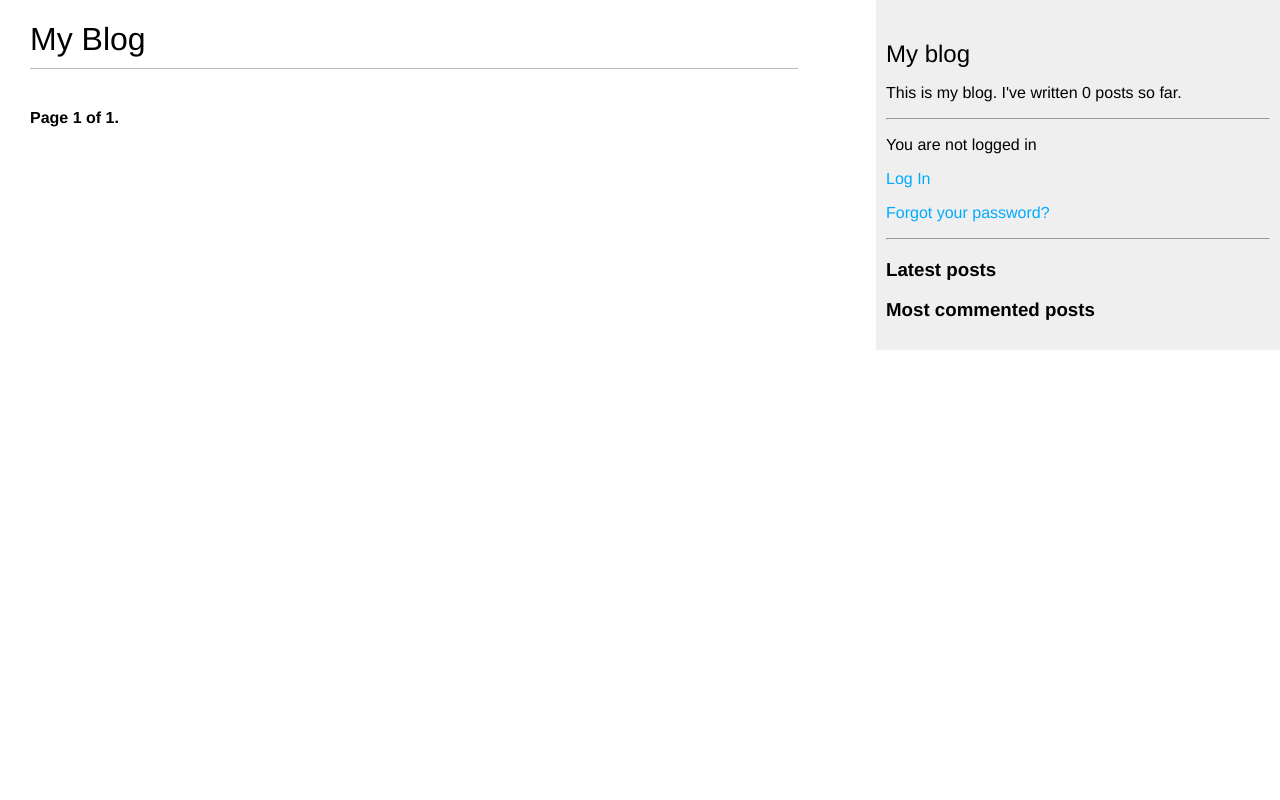
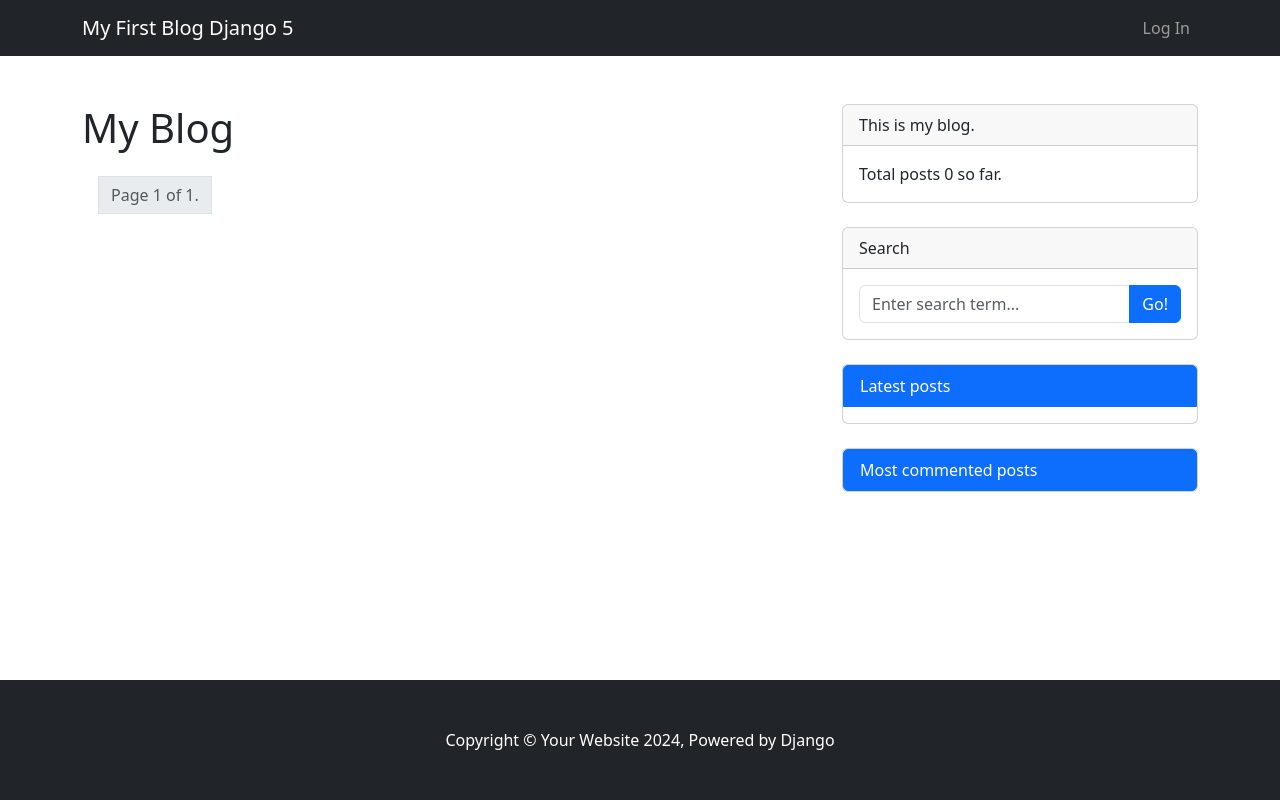
Before and after one commit to smtronic/BlogDjango, a Django app: page / in a window 1280 px wide. Run offline with Django 5.2, Linux system fonts and the light colour scheme; data that the repository does not hold is empty; parts of the project's set-up code (start-up, migrations or seed data) failed here and were passed over; some libraries are stand-ins or nearby versions.

Commit message:
style(templates): integrate Bootstrap into base template and related pages

```diff
--- a/templates/blog/base.html
+++ b/templates/blog/base.html
@@ -3,52 +3,105 @@
 <!DOCTYPE html>
 <html>
 <head>
-  <meta charset="UTF-8">
-  <meta name="viewport" content="width=device-width, initial-scale=1.0">
-  <title>{% block title %}{% endblock title %}</title>
-  <link href="{% static 'css/blog.css' %}" rel="stylesheet">
+    <title>{% block title %}{% endblock %}</title>
+    {% load django_bootstrap5 %}
+    {% bootstrap_css %}
+    {% bootstrap_javascript %}
+
 </head>
-<body>
-<div id="content">
+<body class="d-flex flex-column min-vh-100">
+<!-- Responsive navbar-->
+<nav class="navbar navbar-expand-lg navbar-dark bg-dark">
+    <div class="container">
+        <a class="navbar-brand" href="/">My First Blog Django 5</a>
+        <button class="navbar-toggler" type="button" data-bs-toggle="collapse" data-bs-target="#navbarSupportedContent"
+                aria-controls="navbarSupportedContent" aria-expanded="false" aria-label="Toggle navigation"><span
+                class="navbar-toggler-icon"></span></button>
+        <div class="collapse navbar-collapse" id="navbarSupportedContent">
+            <ul class="navbar-nav ms-auto mb-2 mb-lg-0">
+                {% if user.is_authenticated %}
+                    <li class="nav-item"><a class="nav-link" href="{% url 'users-profile' %}"><img
+                            class="rounded-circle" width="30" src="{{ user.profile.avatar.url }}"/> {{ user.username }}
+                    </a></li>
+                    <li class="nav-item">
+                        <form action="{% url 'logout' %}" method="post">{% csrf_token %}
+                            <a href="#" class="nav-link" onclick="parentNode.submit();">Log Out</a>
+                        </form>
+                    </li>
+                {% else %}
+                    <li class="nav-item"><a class="nav-link" href="{% url 'login' %}">Log In</a></li>
+                {% endif %}
+            </ul>
+        </div>
+    </div>
+</nav>
+<!-- Page content-->
+<div class="container mt-5">
+    <div class="row">
+        <div class="col-lg-8">
             {% if messages %}
                 {% for message in messages %}
-        {{ message.tags }} {{ message }}
+                    <div class="container d-flex align-items-center justify-content-center">
+                        <div class="alert alert-warning alert-dismissible fade show w-50  d-block" role="alert">
+                            {{ message }}
+                            <button type="button" class="btn-close" data-bs-dismiss="alert" aria-label="Close"></button>
+                        </div>
+                    </div>
                 {% endfor %}
             {% endif %}
+
             {% block content %}
-  {% endblock content %}
+            {% endblock %}
         </div>
-<div id="sidebar">
-  <h2>My blog</h2>
-  <p>
-      This is my blog.
-      I've written {% total_posts %} posts so far.
-  </p>
-  <hr>
-    {% if user.is_authenticated %}
-        Hi {{ user.username }}!
-        <p><a href="{% url 'users-profile' %}">My profile</a></p>
-        <form action="{% url 'logout' %}" method="post">
-            {% csrf_token %}
-            <a href="#" onclick="parentNode.submit();">Log Out</a>
+        <!-- Widgets-->
+        <div class="col-lg-4">
+            <div class="card mb-4">
+                <div class="card-header">This is my blog.</div>
+                <div class="card-body">
+                    Total posts {% total_posts %} so far.
+                </div>
+            </div>
+            <!-- Search widget-->
+            <div class="card mb-4">
+                <div class="card-header">Search</div>
+                <div class="card-body">
+                    <div class="input-group">
+                        <form action="/search/" method="get" class="input-group">
+                            <input type="text" name="query" class="form-control" placeholder="Enter search term..."
+                                   required="" id="id_query">
+                            <button class="btn btn-primary" id="button-search" type="submit">Go!</button>
                         </form>
-    {% else %}
-        <p>You are not logged in</p>
-        <p><a href="{% url 'login' %}">Log In</a></p>
-        <p><a href="{% url 'password_reset' %}">Forgot your password?</a></p>
-    {% endif %}
-  <hr>
-  <h3>Latest posts</h3>
+                    </div>
+                </div>
+            </div>
+            <!-- Latest posts widget-->
+            <div class="card mb-4">
+                <div class="list-group">
+                    <a class="list-group-item list-group-item-action active" aria-current="true">
+                        Latest posts
+                    </a>
                     {% show_latest_posts 3 %}
-  <h3>Most commented posts</h3>
-  {% get_most_commented_posts as most_commented_posts%}
-  <ul>
-    {% for post in most_commented_posts  %}
-    <li>
-      <a href="{{ post.get_absolute_url}}">{{post.title}}</a>
-    </li>
+                </div>
+            </div>
+            <div class="card mb-4">
+                <div class="list-group">
+                    <a class="list-group-item list-group-item-action active" aria-current="true">
+                        Most commented posts
+                    </a>
+                    {% get_most_commented_posts as most_commented_posts %}
+                    {% for post in most_commented_posts %}
+                        <a class="list-group-item list-group-item-action"
+                           href="{{ post.get_absolute_url }}">{{ post.title }}</a>
                     {% endfor %}
-  </ul>
                 </div>
+            </div>
+        </div>
+    </div>
+</div>
+<!-- Footer-->
+<footer class="py-5 bg-dark mt-2 mt-auto">
+    <div class="container"><p class="m-0 text-center text-white">Copyright &copy; Your Website 2024, Powered by
+        Django</p></div>
+</footer>
 </body>
 </html>
--- a/templates/blog/post/list.html
+++ b/templates/blog/post/list.html
@@ -8,24 +8,24 @@
     {% if tag %}
         <h2>Posts tagged with "{{ tag.name }}"</h2> {% endif %}
     {% for post in posts %}
-        <h2>
+        <h2 class="fw-bolder">
             <a href="{{ post.get_absolute_url }}">
                 {{ post.title }}
             </a>
         </h2>
-        <p class="tags">
+            {% if post.tags.all %}
             Tags:
             {% for tag in post.tags.all %}
-                <a href="{% url 'blog:post_list_by_tag' tag.slug %}">
+                <a class="badge bg-secondary text-decoration-none link-light" href="{% url 'blog:post_list_by_tag' tag.slug %}">
                     {{ tag.name }}
                 </a>
                 {% if not forloop.last %}, {% endif %}
             {% endfor %}
-        </p>
-        <p class="date">
+        {% endif %}
+        <div class="text-muted fst-italic mb-2">
             Published {{ post.publish }} by {{ post.author }}
-        </p>
-        {{ post.body|markdown|truncatewords_html:30 }}
+        </div>
+        <div  class="mb-5">{{ post.body|markdown|truncatewords_html:30 }}</div>
     {% endfor %}
     {% include "pagination.html" with page=posts %}
 {% endblock %}
--- a/templates/blog/post/search.html
+++ b/templates/blog/post/search.html
@@ -10,6 +10,7 @@
         {% with results.count as total_results %}
             Found {{ total_results }} result{{ total_results|pluralize }} {% endwith %}
     </h3>
+    <hr class="mt-1 mb-1"/>
     {% for post in results %}
         <h4>
             <a href="{{ post.get_absolute_url }}"> {{ post.title }}
@@ -23,7 +24,7 @@
         Search for posts
     </h1>
     <form method="get">
-        {{ form.as_p }}
-        <input type="submit" value="Search">
+        {{ form.query }}
+        <input type="submit" value="Search" class="btn btn-primary mb-3 btn-lg">
     </form>
 {% endif %} {% endblock %}
--- a/templates/pagination.html
+++ b/templates/pagination.html
@@ -1,13 +1,11 @@
-<div class="pagination">
-  <span class="step-links">
-    {% if page.has_previous %}
-      <a href="?page={{ page.previous_page_number }}">Previous</a>
-    {% endif %}
-    <span class="current">
-      Page {{ page.number }} of {{ page.paginator.num_pages }}.
-    </span>
-    {% if page.has_next %}
-      <a href="?page={{ page.next_page_number }}">Next</a>
-    {% endif %}
-  </span>
+<div class="pagination p-3">
+  {% if page.has_previous %}
+      <a class="page-link" href="?page={{ page.previous_page_number }}">Previous</a>
+  {% endif %}
+  <a class="page-link disabled">
+      Page {{ page.number }} of {{ page.paginator.num_pages }}.</a>
+
+  {% if page.has_next %}
+      <a class="page-link" href="?page={{ page.next_page_number }}">Next</a>
+  {% endif %}
 </div>
```
Also changed, not shown: templates/blog/post/detail.html (+18 -10 lines), templates/blog/post/includes/comment_form.html (+14 -4 lines), templates/blog/post/share.html (+10 -8 lines), templates/registration/change_password.html (+8 -19 lines), templates/registration/login.html (+9 -6 lines), templates/registration/profile.html (+7 -9 lines), templates/registration/signup.html (+16 -12 lines). Lines whose indentation alone changed are shown as unchanged.
